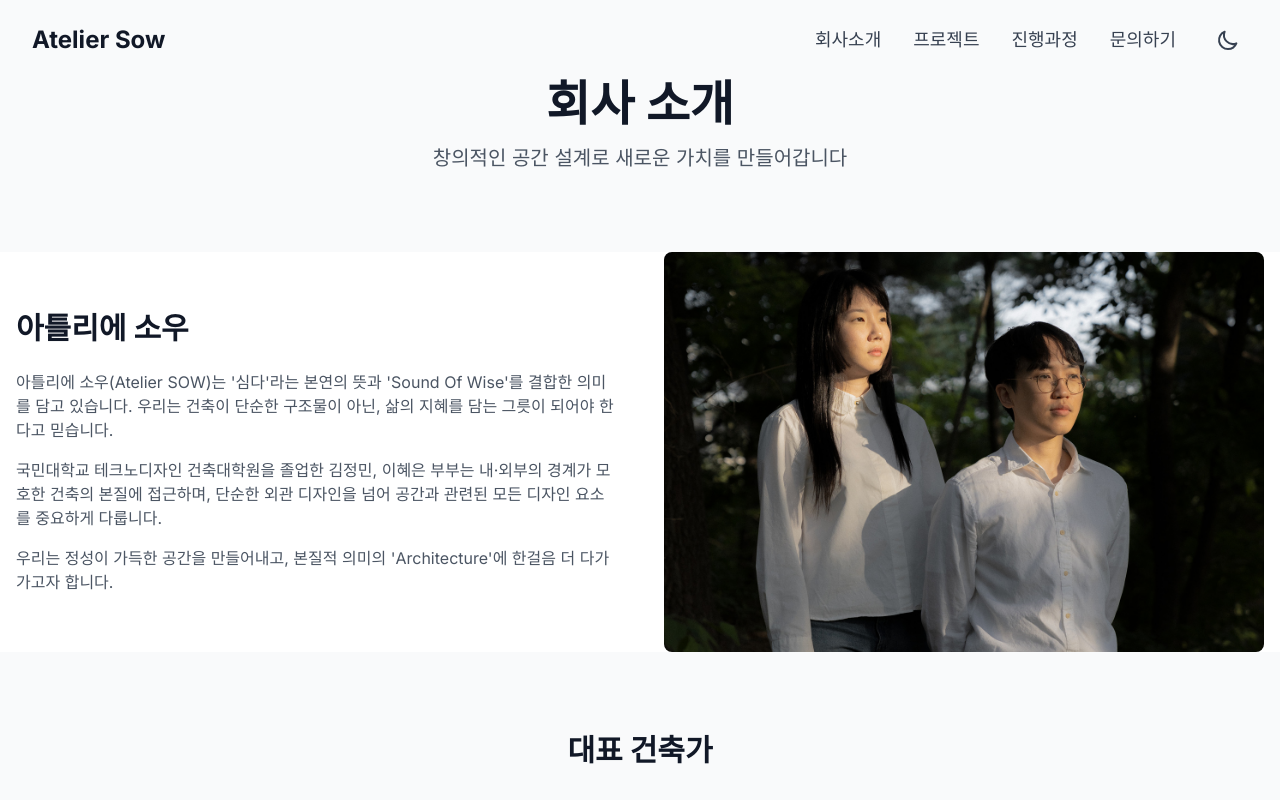
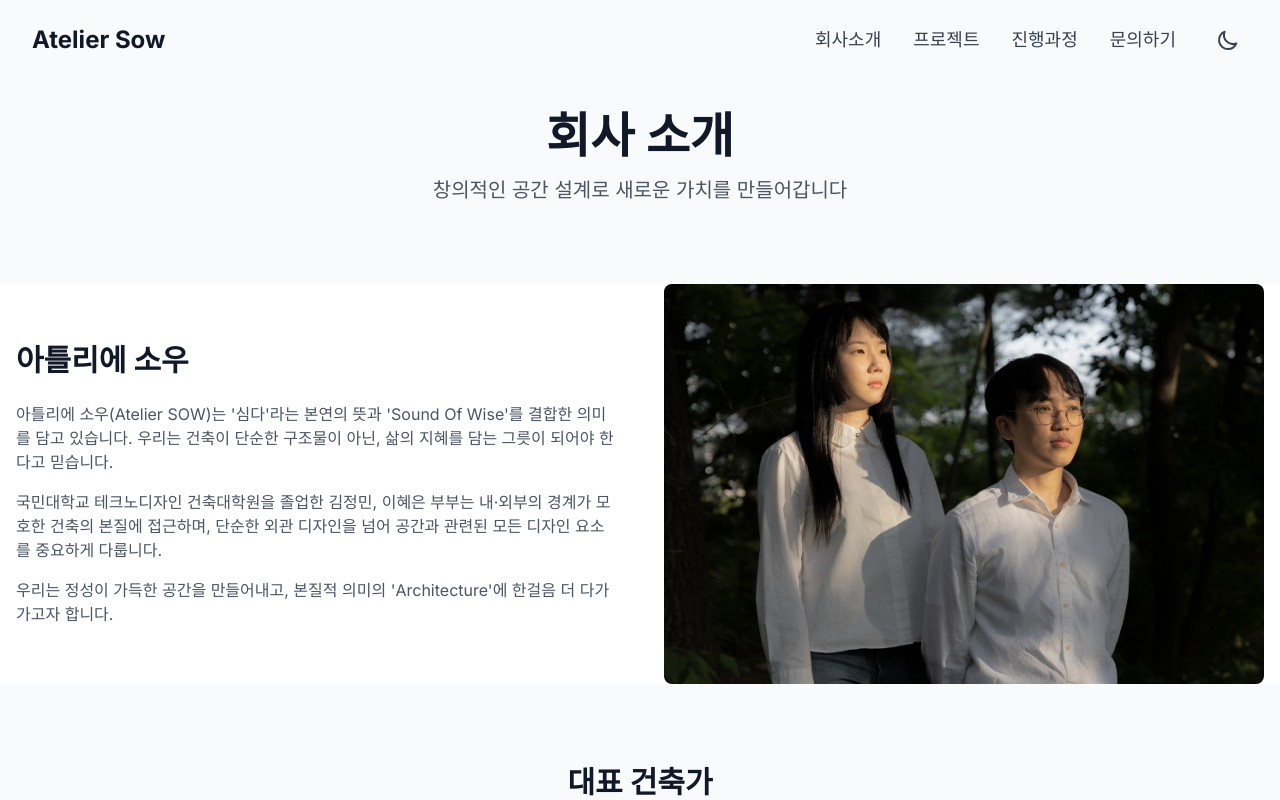
Before and after one commit to leessang10/sow_project, a Next.js app: page /about in a window 1280 px wide. Shown: the top 800 px of the page. Built offline with nearby package versions, Linux system fonts and the light colour scheme.

Commit message:
feat: 페이지 헤더 - 중앙 정렬

```diff
--- a/app/components/PageHeader.tsx
+++ b/app/components/PageHeader.tsx
@@ -1,30 +1,30 @@
 'use client';
 
-import { motion } from "framer-motion";
+import {motion} from "framer-motion";
 
-export default function PageHeader({ title, description }: { title: string; description?: string }) {
+export default function PageHeader({title, description}: { title: string; description?: string }) {
     return (
-    <div className="bg-gray-50 dark:bg-dark-card py-20 px-4 transition-colors">
+        <div className="bg-gray-50 dark:bg-dark-card py-20 px-4 flex items-center transition-colors">
             <motion.div
-        className="max-w-7xl mx-auto text-center"
-        initial={{ opacity: 0, y: -20 }}
-        animate={{ opacity: 1, y: 0 }}
-        transition={{ duration: 0.6 }}
+                className="max-w-7xl mx-auto text-center mt-8"
+                initial={{opacity: 0, y: -20}}
+                animate={{opacity: 1, y: 0}}
+                transition={{duration: 0.6}}
             >
                 <motion.h1
                     className="text-4xl md:text-5xl font-bold mb-4 text-gray-900 dark:text-white"
-          initial={{ opacity: 0 }}
-          animate={{ opacity: 1 }}
-          transition={{ delay: 0.2, duration: 0.6 }}
+                    initial={{opacity: 0}}
+                    animate={{opacity: 1}}
+                    transition={{delay: 0.2, duration: 0.6}}
                 >
                     {title}
                 </motion.h1>
                 {description && (
                     <motion.p
                         className="text-xl text-gray-600 dark:text-gray-400"
-            initial={{ opacity: 0 }}
-            animate={{ opacity: 1 }}
-            transition={{ delay: 0.4, duration: 0.6 }}
+                        initial={{opacity: 0}}
+                        animate={{opacity: 1}}
+                        transition={{delay: 0.4, duration: 0.6}}
                     >
                         {description}
                     </motion.p>
```
Lines whose indentation alone changed are shown as unchanged.
